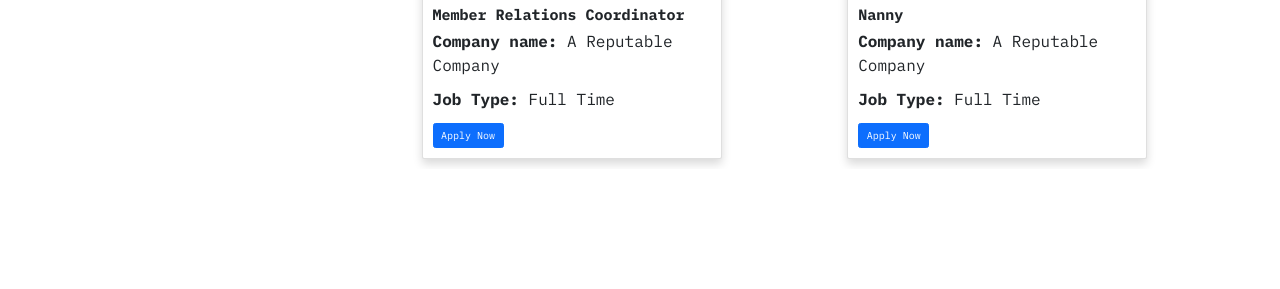
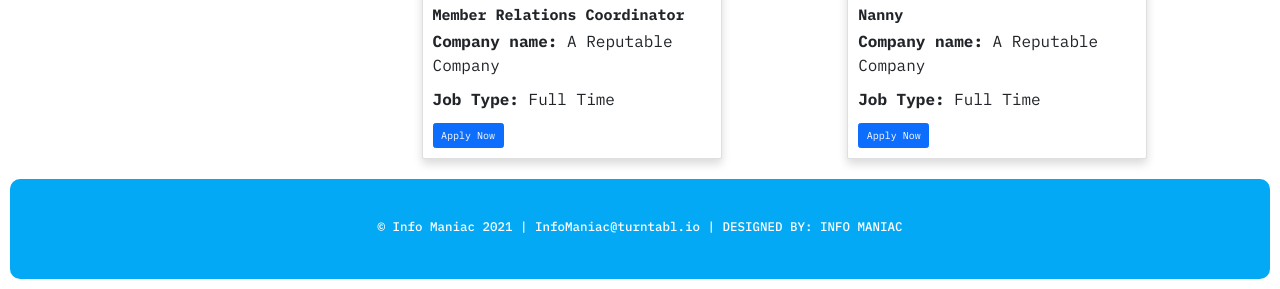
Before and after one commit to gerald-tetteh/info-maniac, a Flask app: page /jobberman in a window 1280 px wide. Shown: the part 4023-4312 px from the top of the page. Before the commit the page ends 4189 px from the top, so only its background shows below. Run offline with Flask 2, Linux system fonts and the light colour scheme; data comes from the database, SQL or seed files in the repository; some libraries are stand-ins or nearby versions.

Commit message:
addition of a footer to the page

```diff
--- a/info_maniac/static/css/main.css
+++ b/info_maniac/static/css/main.css
@@ -84,6 +84,18 @@ body {
     color: #fff;
 }
 
+.footer{
+    background-color:#03a9f4;
+    color: #fff;
+    padding: 40px;
+    margin-top: 20px;
+    font-size: small;
+    vertical-align: middle;
+    display: flex;
+    justify-content: center;
+    border-radius: 10px;
+}
+
 .main .card{
     padding: 0;
 }
--- a/info_maniac/templates/layout.html
+++ b/info_maniac/templates/layout.html
@@ -57,8 +57,12 @@
    <main>
      {% block content %}{% endblock %}
    </main>
+   <footer class="footer">
+     <h5>
+        &#169 Info Maniac 2021   |   InfoManiac@turntabl.io |   DESIGNED BY: INFO MANIAC
+     </h5>
+   </footer>
+    <script src="https://cdn.jsdelivr.net/npm/bootstrap@5.0.1/dist/js/bootstrap.bundle.min.js" integrity="sha384-gtEjrD/SeCtmISkJkNUaaKMoLD0//ElJ19smozuHV6z3Iehds+3Ulb9Bn9Plx0x4" crossorigin="anonymous"></script>
 
-    <script src="https://cdn.jsdelivr.net/npm/bootstrap@5.0.1/dist/js/bootstrap.bundle.min.js" integrity="sha384-gtEjrD/SeCtmISkJkNUaaKMoLD0//ElJ19smozuHV6z3Iehds+3Ulb9Bn9Plx0x4" crossorigin="anonymous"></script>
   </body>
-
 </html>
```
